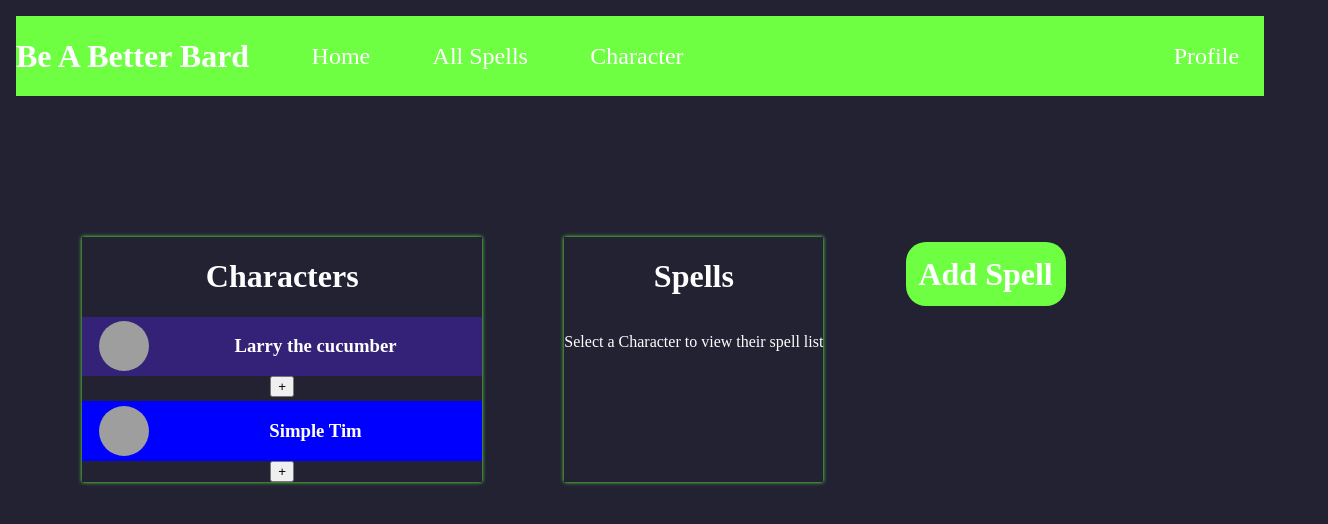
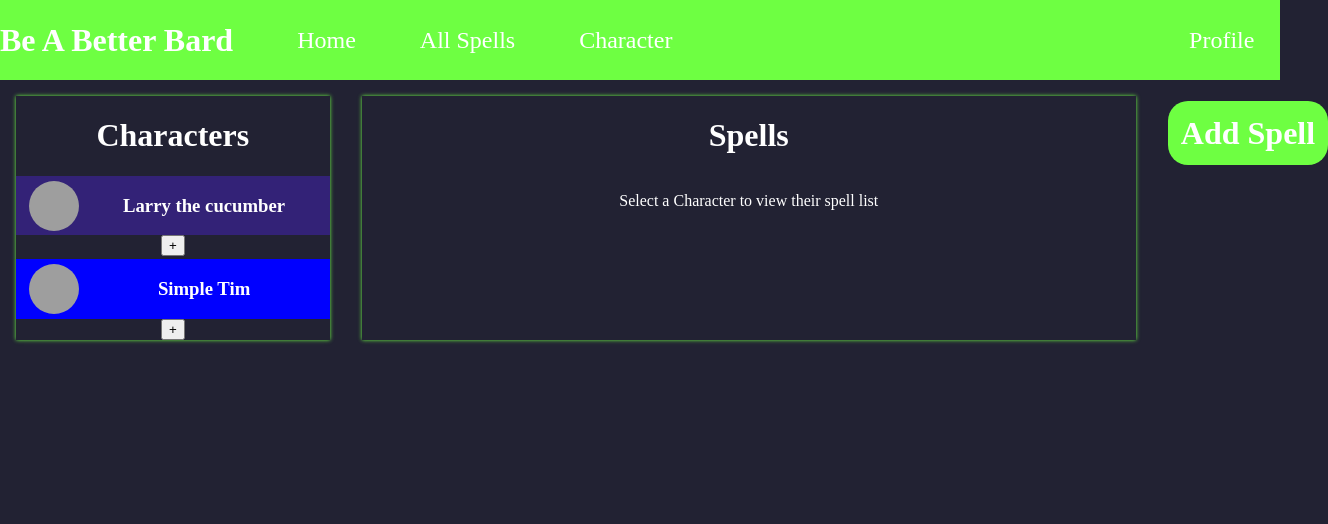
Before and after one commit to Jon-D-Smith/be_a_better_bard, a React (Create React App) app: page / in a window 1280 px wide. Shown: the top 524 px of the page, 1328 px wide, since content can reach past the window. Built offline with nearby package versions, Linux system fonts and the light colour scheme; data requests are answered from the project's data file; grey boxes are pictures that could not be loaded.

Commit message:
Style changes

```diff
--- a/src/App.css
+++ b/src/App.css
@@ -1,6 +1,6 @@
 /* Navigation */
 body {
-  margin: 1rem;
+  margin: 0;
   padding: 0;
   background: #223;
   color: white;
@@ -10,7 +10,7 @@ body {
 .main-container {
   display: grid;
   /* grid-template-columns: 3fr 8fr 1fr; */
-  grid-template-columns: 70% 30%;
+  grid-template-columns: 90% 10%;
   grid-template-rows: minmax(auto, 1fr);
   grid-column-gap: 1rem;
 }
--- a/src/components/Characters.js
+++ b/src/components/Characters.js
@@ -70,9 +70,8 @@ const Characters = props => {
 
 
 const CharacterList = styled.div`
-  display: flex;
-  flex-direction: row;
-  justify-content: space-evenly;
+  display: grid;
+  grid-template-columns: 30% 70%;
   text-align: center;
 
   .box{
--- a/src/components/Navbar.js
+++ b/src/components/Navbar.js
@@ -17,8 +17,6 @@ const Navbar = () => {
 }
 
 const Navigation = styled.div`
-  /* margin: -1rem; */
-  margin-bottom: 10%;
   display: flex;
   align-items: center;
   gap: 5%;
```
